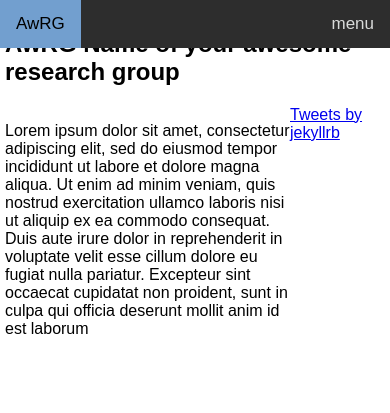
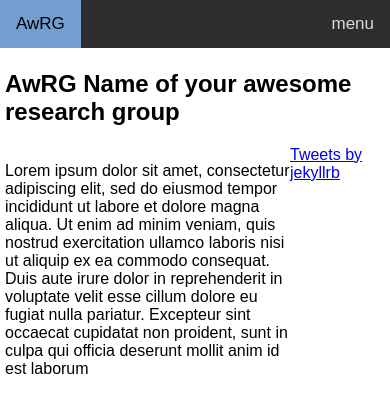
Before and after one commit to gherardovarando/web-group-template, a Jekyll site: the page built from index.md, in a window 390 px wide. Shown: the top 413 px of the page. Built offline with Jekyll 4.4.1, drawn with Linux system fonts in a browser that asks for light colours; comment, search, counter and statistics services are not loaded.

Commit message:
fix top padding small screen

```diff
--- a/assets/style/style.css
+++ b/assets/style/style.css
@@ -151,7 +151,7 @@ div.title {
 	article {
 		margin: auto;
 		padding: 5px;
-		padding-top: 10px;
+		padding-top: 50px;
 	}
 
         .topnav {
```
